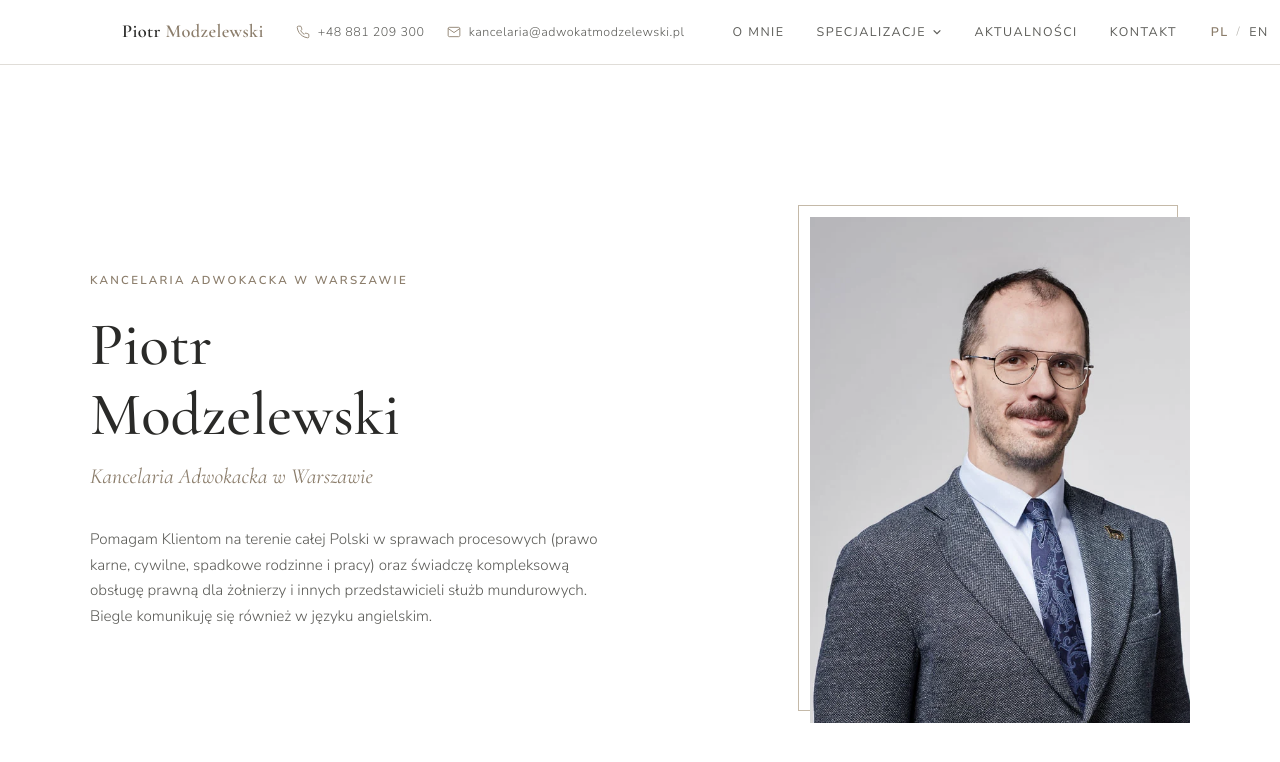
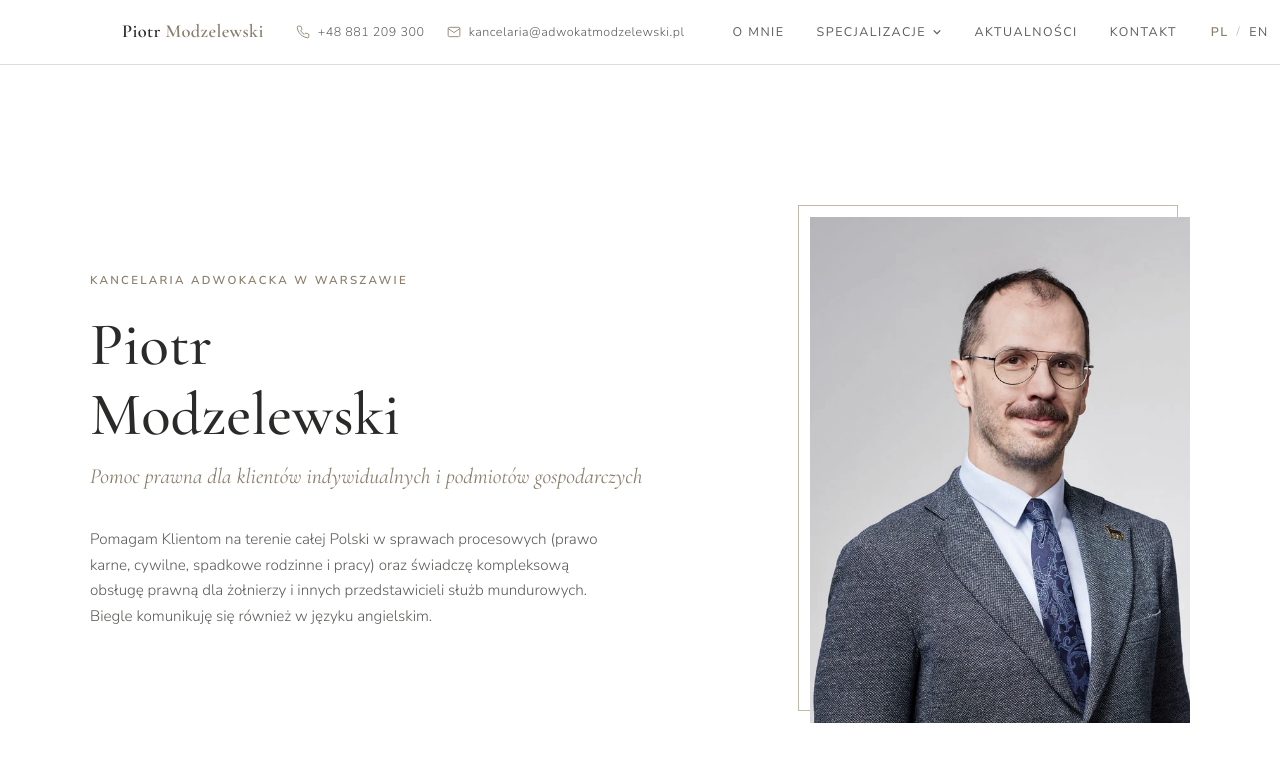
Before and after one commit to pmmodzelewski/adwokatmodzelewski.pl, a Jekyll site: the page built from index2.html, in a window 1280 px wide and 900 px high. Shown: the top 762 px of the window. Built offline with Jekyll 4.4.1, drawn with Linux system fonts in a browser that asks for light colours; Markdown is read by kramdown in place of the engine named in the settings.

Commit message:
Update index2.html

```diff
--- a/index2.html
+++ b/index2.html
@@ -50,7 +50,7 @@ robots: noindex
     <div class="hero-text">
       <div class="hero-label">Kancelaria Adwokacka w Warszawie</div>
       <h1 class="hero-name">Piotr<br>Modzelewski</h1>
-      <p class="hero-title">Kancelaria Adwokacka w Warszawie</p>
+      <p class="hero-title">Pomoc prawna dla klientów indywidualnych i podmiotów gospodarczych</p>
       <p class="hero-desc">Pomagam Klientom na terenie całej Polski w sprawach procesowych (prawo karne, cywilne, spadkowe rodzinne i pracy) oraz świadczę kompleksową obsługę prawną dla żołnierzy i innych przedstawicieli służb mundurowych. Biegle komunikuję się również w języku angielskim.</p>
     </div>
     <div class="hero-photo">
```
